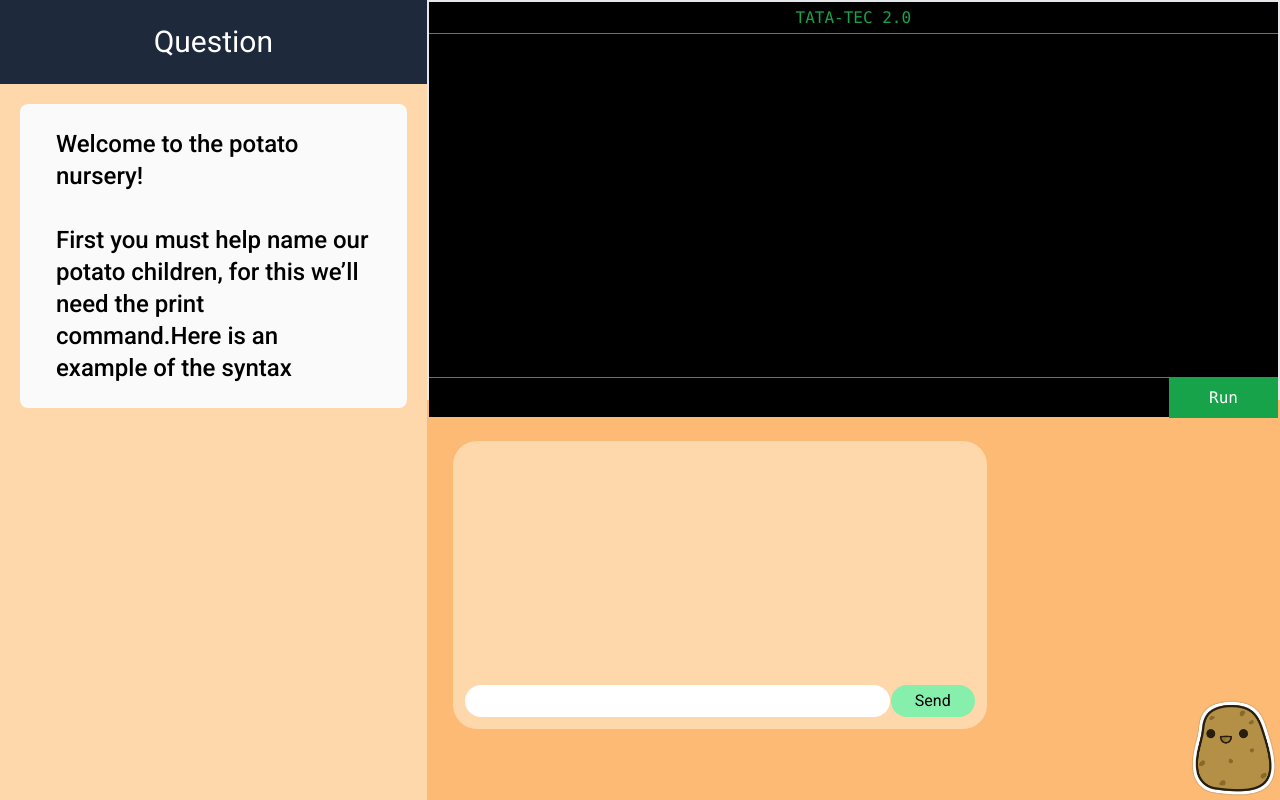
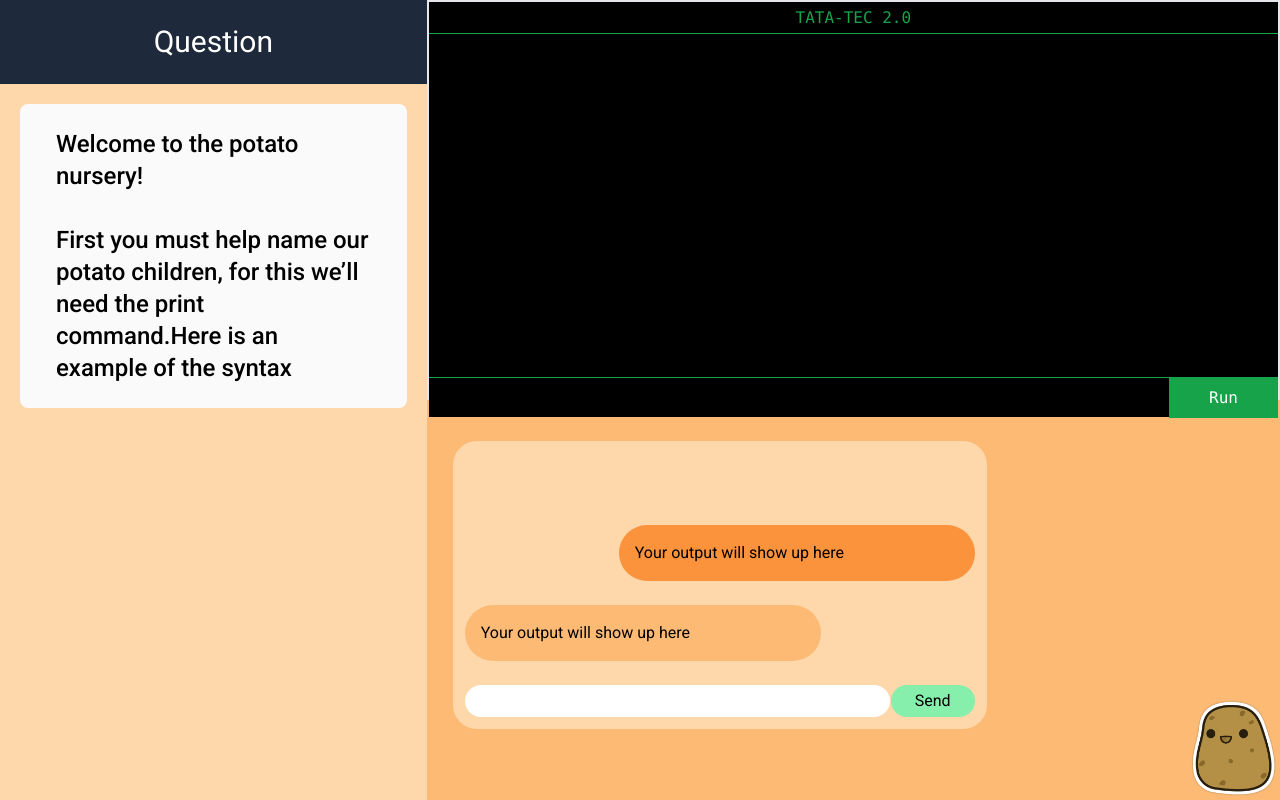
Before and after one commit to vikramsingh13/hackville-2023, a React (Vite) app in the folder client/: page / in a window 1280 px wide. Built offline with nearby package versions, Linux system fonts and the light colour scheme.

Commit message:
UI almost ready

```diff
--- a/client/src/components/coding/Chat.jsx
+++ b/client/src/components/coding/Chat.jsx
@@ -1,18 +1,15 @@
 import React from "react";
+import Request from "./bubbles/Request";
+import Response from "./bubbles/Response";
 
 export default function Chat({ chat }) {
   return (
     <div className="w-full bg-orange-300">
       <div className="flex justify-around h-full">
         {/* chat area with input*/}
-        <div className=" bg-orange-200 m-6 w-2/3 h-72 rounded-3xl flex flex-col-reverse justify-start">
+        <div className=" bg-orange-200 m-6 w-2/3 h-72 rounded-3xl flex flex-col-reverse justify-start ">
+          {/* Input area (should be first in HTML)*/}
           <div className="flex m-3 justify-around">
-
-            <div>
-
-            </div>
-
-            {/* Input area */}
             <textarea
               className="pl-3 w-5/6 resize-none text-lg rounded-full"
               name="chat-input"
@@ -23,6 +20,12 @@ export default function Chat({ chat }) {
             <button className="bg-green-300 p-1 rounded-full pl-6 pr-6 active:bg-green-400">
               Send
             </button>
+          </div>
+
+          {/* Bubbles */}
+          <div className="overflow-y-scroll flex flex-col-reverse">
+            <Request text={chat} />
+            <Response text={chat} />
           </div>
         </div>
 
--- /dev/null
+++ b/client/src/components/coding/bubbles/Request.jsx
@@ -0,0 +1,9 @@
+import React from "react";
+
+export default function Request({ text }) {
+  return (
+    <div className="bg-orange-300 m-3 p-4 rounded-full w-2/3">
+      <p>{text}</p>
+    </div>
+  );
+}
--- /dev/null
+++ b/client/src/components/coding/bubbles/Response.jsx
@@ -0,0 +1,9 @@
+import React from "react";
+
+export default function Response({ text }) {
+  return (
+    <div className="bg-orange-400 m-3 p-4 rounded-full w-2/3 self-end">
+      <p>{text}</p>
+    </div>
+  );
+}
```
